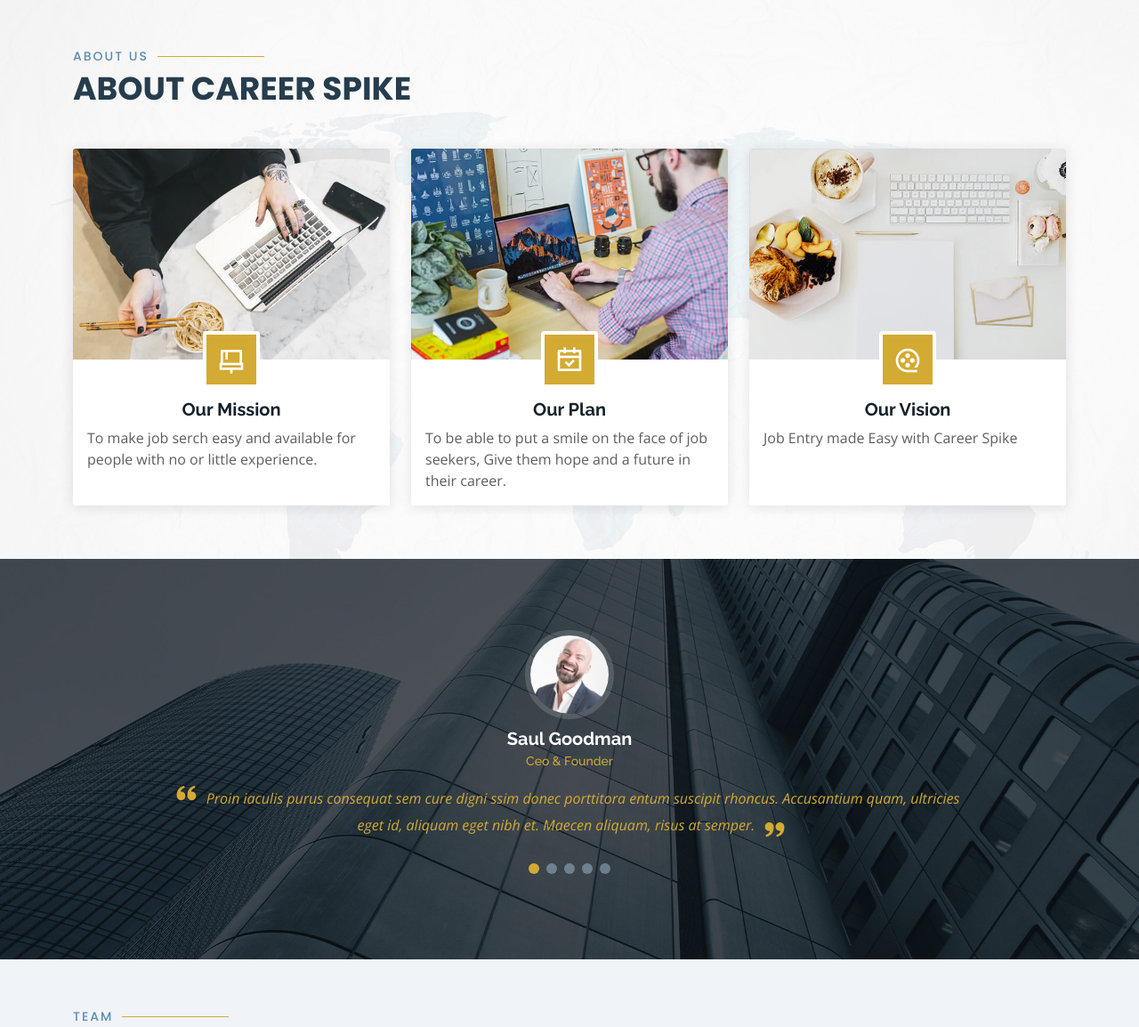
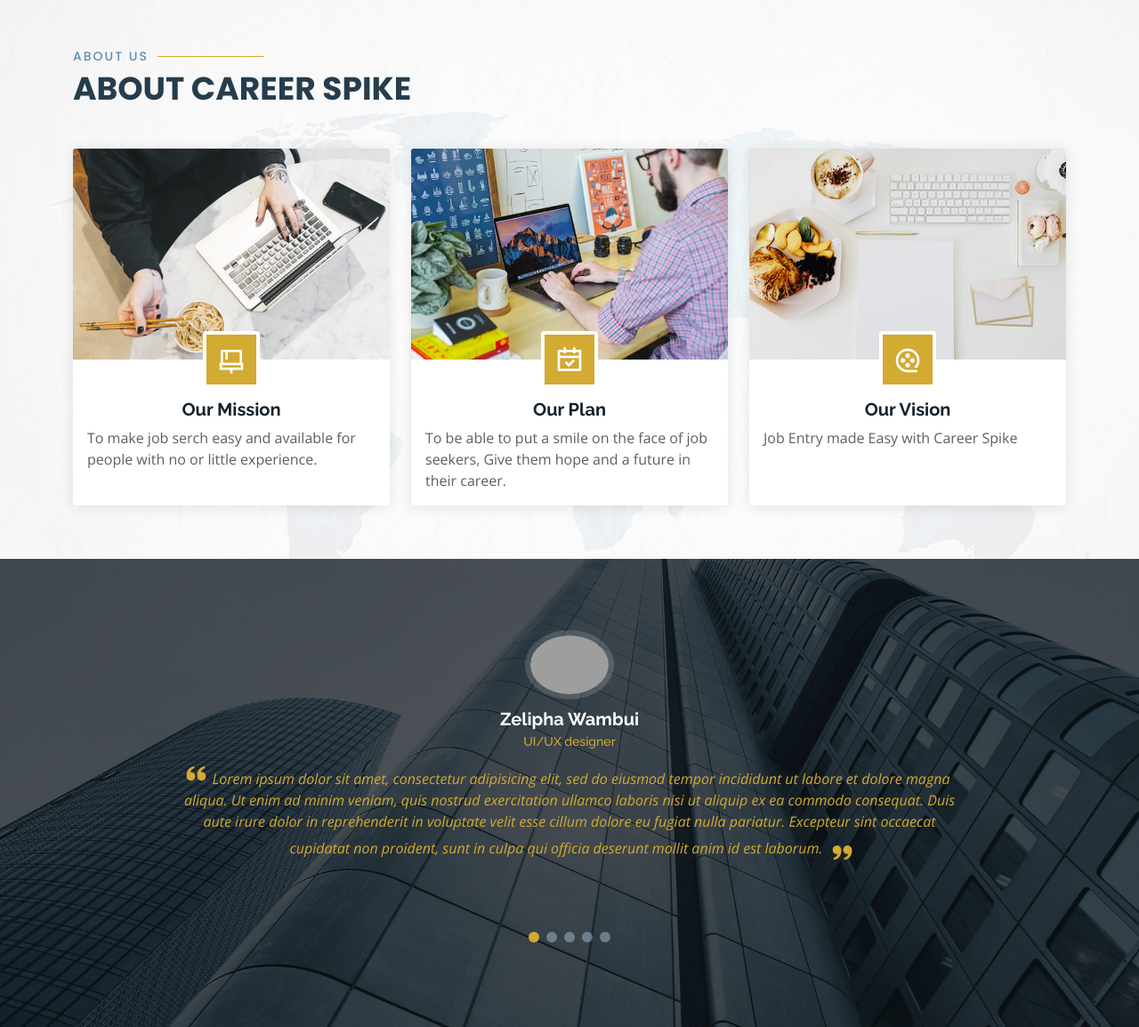
Before and after one commit to kwamboka1/Career-Spike, a Flask app: page / in a window 1280 px wide. Shown: the part 1107-2261 px from the top of the page at 89% size. Run offline with Flask 2, Linux system fonts and the light colour scheme; some libraries are stand-ins or nearby versions; grey boxes are pictures that could not be loaded.

Commit message:
[Update]: Testimonials

```diff
--- a/website/templates/index.html
+++ b/website/templates/index.html
@@ -193,13 +193,16 @@
 
             <div class="swiper-slide">
               <div class="testimonial-item">
-                <img src="{{ url_for('static', filename='assets/img/testimonials/testimonials-1.jpg') }}" class="testimonial-img" alt="">
-                <h3>Saul Goodman</h3>
-                <h4>Ceo &amp; Founder</h4>
+                <img src="{{ url_for('static', filename='assets/img/testimonials/testimonials-1.jpeg') }}" class="testimonial-img" alt="">
+                <h3>Zelipha Wambui</h3>
+                <h4>UI/UX designer</h4>
                 <p>
-                  <i class="bx bxs-quote-alt-left quote-icon-left"></i>
-                  Proin iaculis purus consequat sem cure digni ssim donec porttitora entum suscipit rhoncus. Accusantium
-                  quam, ultricies eget id, aliquam eget nibh et. Maecen aliquam, risus at semper.
+                  <i class="bx bxs-quote-alt-left quote-icon-left"></i>Lorem ipsum dolor sit amet, consectetur adipisicing elit, sed do eiusmod
+                  tempor incididunt ut labore et dolore magna aliqua. Ut enim ad minim veniam,
+                  quis nostrud exercitation ullamco laboris nisi ut aliquip ex ea commodo
+                  consequat. Duis aute irure dolor in reprehenderit in voluptate velit esse
+                  cillum dolore eu fugiat nulla pariatur. Excepteur sint occaecat cupidatat non
+                  proident, sunt in culpa qui officia deserunt mollit anim id est laborum.
                   <i class="bx bxs-quote-alt-right quote-icon-right"></i>
                 </p>
               </div>
@@ -207,13 +210,17 @@
 
             <div class="swiper-slide">
               <div class="testimonial-item">
-                <img src="{{ url_for('static', filename='assets/img/testimonials/testimonials-2.jpg') }}" class="testimonial-img" alt="">
-                <h3>Sara Wilsson</h3>
-                <h4>Designer</h4>
+                <img src="{{ url_for('static', filename='assets/img/testimonials/testimonials-2.jpeg') }}" class="testimonial-img" alt="">
+                <h3>Brian Kiplang'at</h3>
+                <h4>Backednd developer</h4>
                 <p>
                   <i class="bx bxs-quote-alt-left quote-icon-left"></i>
-                  Export tempor illum tamen malis malis eram quae irure esse labore quem cillum quid cillum eram malis
-                  quorum velit fore eram velit sunt aliqua noster fugiat irure amet legam anim culpa.
+                  Lorem ipsum dolor sit amet, consectetur adipisicing elit, sed do eiusmod
+                  tempor incididunt ut labore et dolore magna aliqua. Ut enim ad minim veniam,
+                  quis nostrud exercitation ullamco laboris nisi ut aliquip ex ea commodo
+                  consequat. Duis aute irure dolor in reprehenderit in voluptate velit esse
+                  cillum dolore eu fugiat nulla pariatur. Excepteur sint occaecat cupidatat non
+                  proident, sunt in culpa qui officia deserunt mollit anim id est laborum.
                   <i class="bx bxs-quote-alt-right quote-icon-right"></i>
                 </p>
               </div>
@@ -221,13 +228,17 @@
 
             <div class="swiper-slide">
               <div class="testimonial-item">
-                <img src="{{ url_for('static', filename='assets/img/testimonials/testimonials-3.jpg') }}" class="testimonial-img" alt="">
-                <h3>Jena Karlis</h3>
-                <h4>Store Owner</h4>
+                <img src="{{ url_for('static', filename='assets/img/testimonials/testimonials-3.jpeg') }}" class="testimonial-img" alt="">
+                <h3>Nancy Chemutai</h3>
+                <h4>Devops Engineer</h4>
                 <p>
                   <i class="bx bxs-quote-alt-left quote-icon-left"></i>
-                  Enim nisi quem export duis labore cillum quae magna enim sint quorum nulla quem veniam duis minim
-                  tempor labore quem eram duis noster aute amet eram fore quis sint minim.
+                  Lorem ipsum dolor sit amet, consectetur adipisicing elit, sed do eiusmod
+                  tempor incididunt ut labore et dolore magna aliqua. Ut enim ad minim veniam,
+                  quis nostrud exercitation ullamco laboris nisi ut aliquip ex ea commodo
+                  consequat. Duis aute irure dolor in reprehenderit in voluptate velit esse
+                  cillum dolore eu fugiat nulla pariatur. Excepteur sint occaecat cupidatat non
+                  proident, sunt in culpa qui officia deserunt mollit anim id est laborum.
                   <i class="bx bxs-quote-alt-right quote-icon-right"></i>
                 </p>
               </div>
@@ -235,13 +246,17 @@
 
             <div class="swiper-slide">
               <div class="testimonial-item">
-                <img src="{{ url_for('static', filename='assets/img/testimonials/testimonials-4.jpg') }}" class="testimonial-img" alt="">
-                <h3>Matt Brandon</h3>
-                <h4>Freelancer</h4>
+                <img src="{{ url_for('static', filename='assets/img/testimonials/testimonials-4.jpeg') }}" class="testimonial-img" alt="">
+                <h3>Nandweza Allan</h3>
+                <h4>Full-stack developer</h4>
                 <p>
                   <i class="bx bxs-quote-alt-left quote-icon-left"></i>
-                  Fugiat enim eram quae cillum dolore dolor amet nulla culpa multos export minim fugiat minim velit
-                  minim dolor enim duis veniam ipsum anim magna sunt elit fore quem dolore labore illum veniam.
+                  Lorem ipsum dolor sit amet, consectetur adipisicing elit, sed do eiusmod
+                  tempor incididunt ut labore et dolore magna aliqua. Ut enim ad minim veniam,
+                  quis nostrud exercitation ullamco laboris nisi ut aliquip ex ea commodo
+                  consequat. Duis aute irure dolor in reprehenderit in voluptate velit esse
+                  cillum dolore eu fugiat nulla pariatur. Excepteur sint occaecat cupidatat non
+                  proident, sunt in culpa qui officia deserunt mollit anim id est laborum.
                   <i class="bx bxs-quote-alt-right quote-icon-right"></i>
                 </p>
               </div>
```
Also changed, not shown: website/static/assets/img/testimonials/testimonials-2.jpeg (added), website/static/assets/img/testimonials/testimonials-2.jpg (deleted), website/static/assets/img/testimonials/testimonials-3.jpeg (added), website/static/assets/img/testimonials/testimonials-3.jpg (deleted), website/static/assets/img/testimonials/testimonials-4.jpeg (added), website/static/assets/img/testimonials/testimonials-4.jpg (deleted), website/static/assets/img/testimonials/tetimonials-1.jpeg (added).
